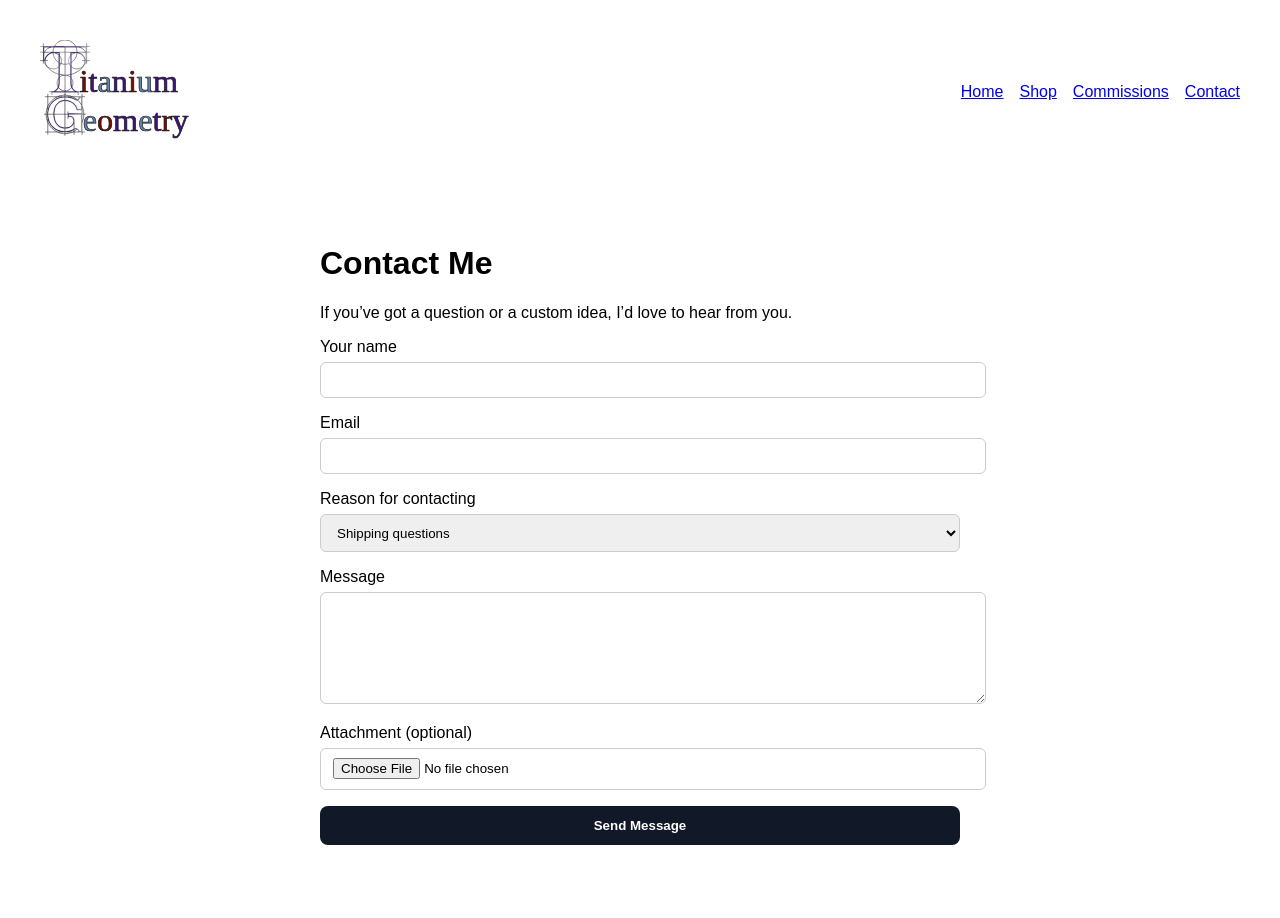
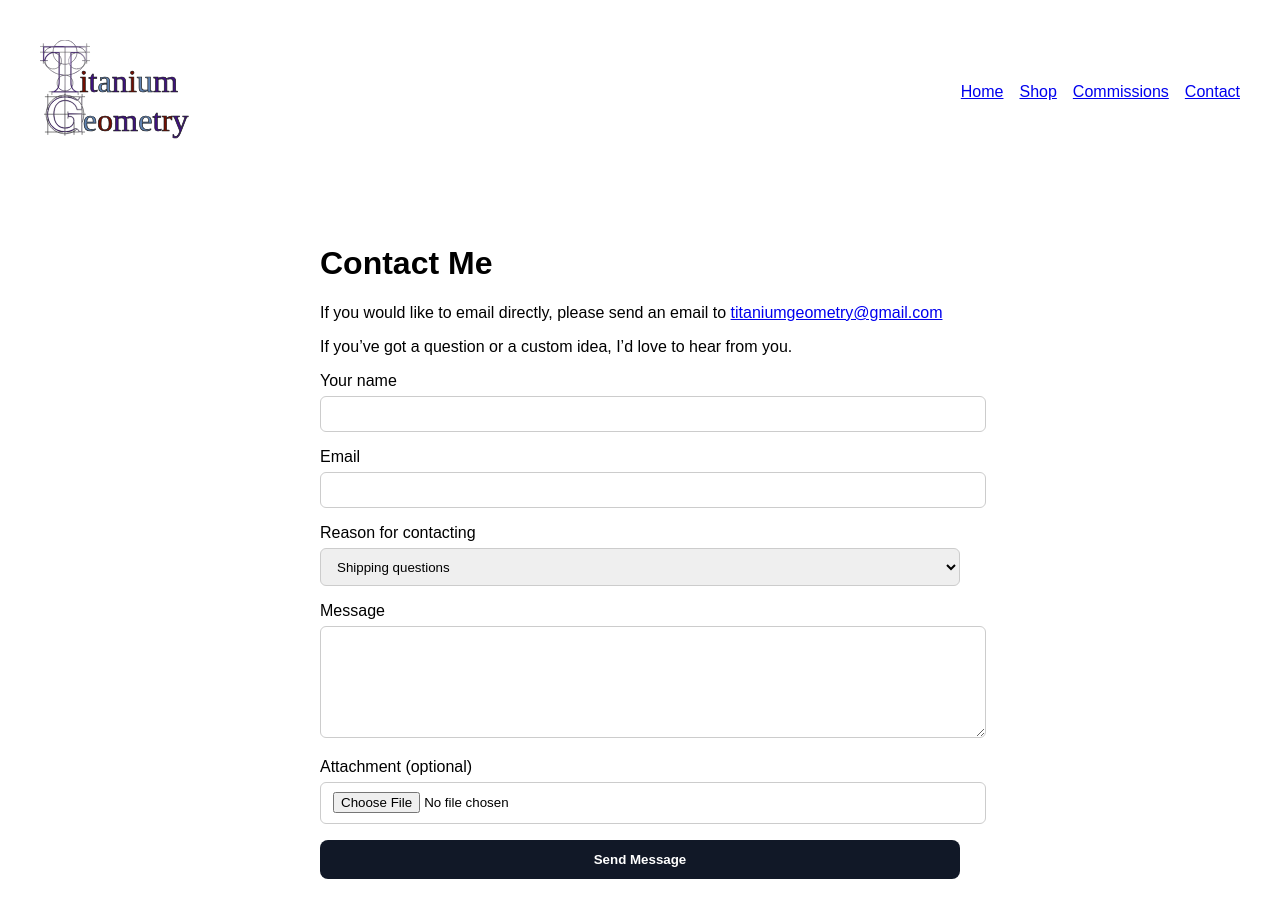
Before and after one commit to ArtifactOwl/Titanium-Geometry, a Next.js app: page /contact in a window 1280 px wide. Shown: the top 918 px of the page. Built offline with nearby package versions, Linux system fonts and the light colour scheme.

Commit message:
contact2

```diff
--- a/pages/contact.js
+++ b/pages/contact.js
@@ -8,12 +8,7 @@ const reasons = [
   "Out of stock questions",
 ];
 
-<p>
-  If you would like to email directly, please send an email to{" "}
-  <a href="mailto:titaniumgeometry@gmail.com">
-    titaniumgeometry@gmail.com
-  </a>
-</p>
+
 
 
 export default function ContactPage() {
@@ -22,6 +17,14 @@ export default function ContactPage() {
   return (
     <div style={{ padding: "2rem", maxWidth: 640, margin: "0 auto", fontFamily: "sans-serif" }}>
       <h1>Contact Me</h1>
+
+      <p>
+  If you would like to email directly, please send an email to{" "}
+  <a href="mailto:titaniumgeometry@gmail.com">
+    titaniumgeometry@gmail.com
+  </a>
+      </p>
+
       <p>If you’ve got a question or a custom idea, I’d love to hear from you.</p>
 
       <form
```
